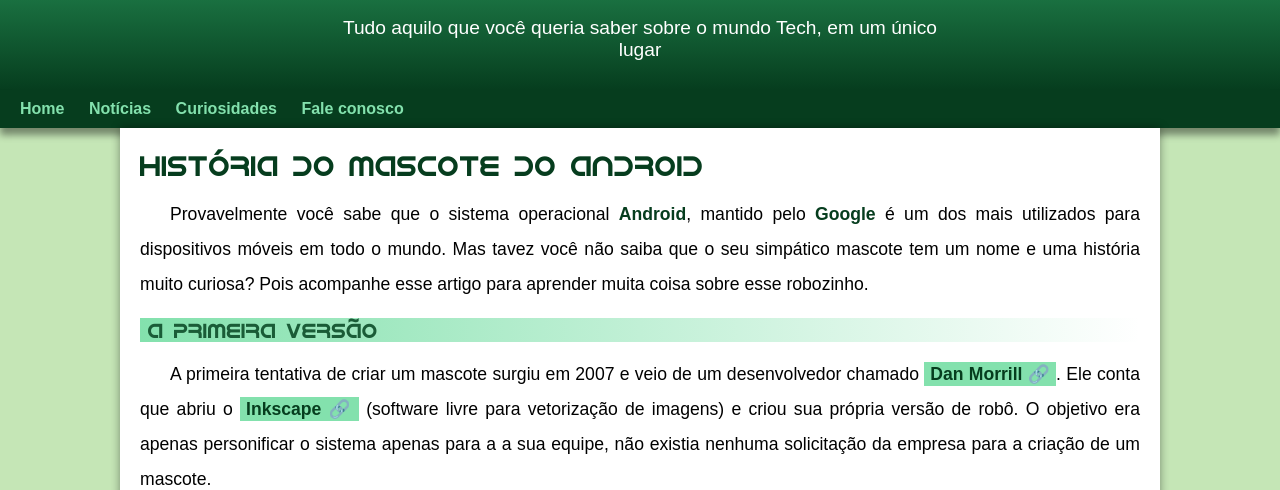
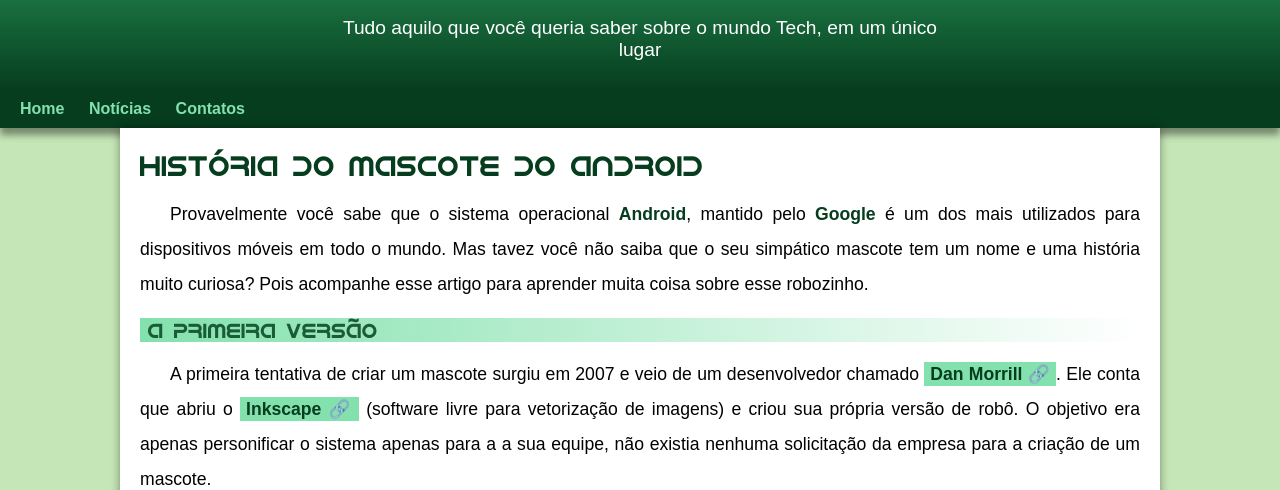
Before and after one commit to GabrielRogerDelano/projeto-android, a plain HTML site: page index.html in a window 1280 px wide. Shown: the part 100-590 px from the top of the page. Drawn offline with Linux system fonts and the light colour scheme.

Commit message:
resolvido o padding

```diff
--- a/estilo/style.css
+++ b/estilo/style.css
@@ -55,7 +55,7 @@
     padding-right: 10px;
     padding-left: 10px;
     margin: auto;
-    margin-bottom: 20px;
+    padding-bottom: 25px;
 }
 
 nav{
--- a/index.html
+++ b/index.html
@@ -16,8 +16,7 @@
     <nav>
         <a href="#">Home</a>
         <a href="#">Notícias</a>
-        <a href="#">Curiosidades</a>
-        <a href="#">Fale conosco</a>
+        <a href="#">Contatos</a>
     </nav>
     <main>
         <article>
```
